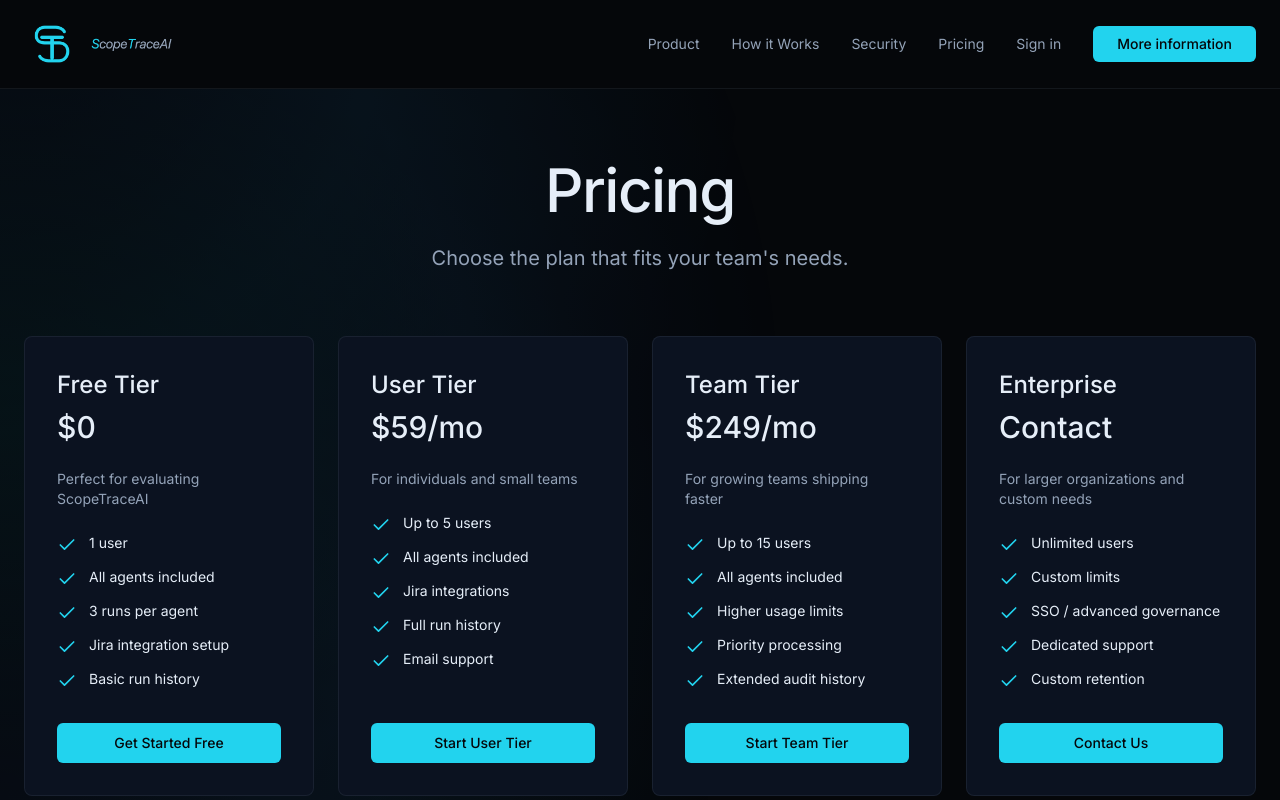
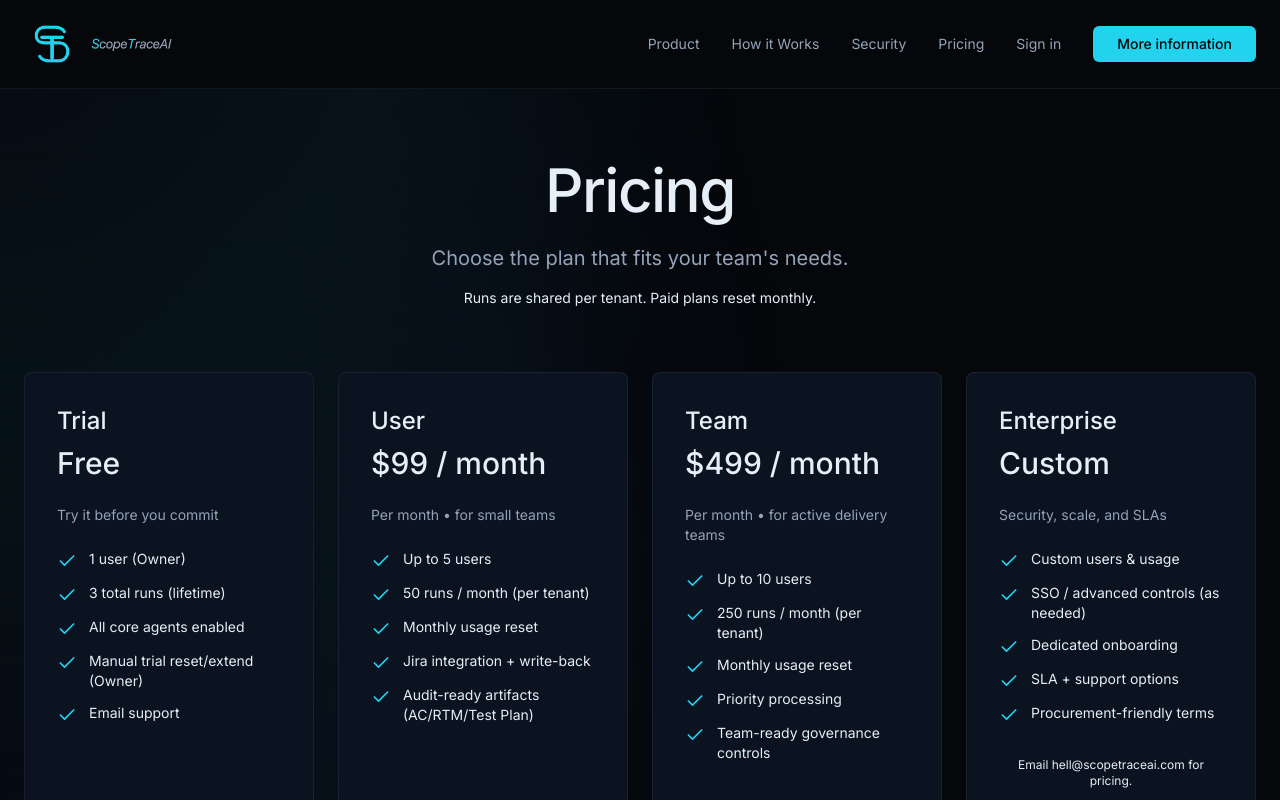
Before and after one commit to frankerr9189/scopetrace-ai-website, a Next.js app: page /pricing in a window 1280 px wide. Shown: the top 800 px of the page. Built offline with nearby package versions, Linux system fonts and the light colour scheme; no server answers.

Commit message:
Pricing Page changes

```diff
--- a/components/PricingPage.tsx
+++ b/components/PricingPage.tsx
@@ -17,66 +17,67 @@ export default function PricingPage() {
 
   const plans = [
     {
-      name: "Free Tier",
-      price: "$0",
-      subtitle: "Perfect for evaluating ScopeTraceAI",
+      name: "Trial",
+      price: "Free",
+      subtitle: "Try it before you commit",
       bullets: [
-        "1 user",
-        "All agents included",
-        "3 runs per agent",
-        "Jira integration setup",
-        "Basic run history"
+        "1 user (Owner)",
+        "3 total runs (lifetime)",
+        "All core agents enabled",
+        "Manual trial reset/extend (Owner)",
+        "Email support"
       ],
-      buttonText: "Get Started Free",
+      buttonText: "Start free",
       buttonAction: registerUrl
     },
     {
-      name: "User Tier",
-      price: "$59/mo",
-      subtitle: "For individuals and small teams",
+      name: "User",
+      price: "$99 / month",
+      subtitle: "Per month • for small teams",
       bullets: [
         "Up to 5 users",
-        "All agents included",
-        "Jira integrations",
-        "Full run history",
-        "Email support"
+        "50 runs / month (per tenant)",
+        "Monthly usage reset",
+        "Jira integration + write-back",
+        "Audit-ready artifacts (AC/RTM/Test Plan)"
       ],
-      buttonText: "Start User Tier",
+      buttonText: "Start User",
       buttonAction: registerUrl
     },
     {
-      name: "Team Tier",
-      price: "$249/mo",
-      subtitle: "For growing teams shipping faster",
+      name: "Team",
+      price: "$499 / month",
+      subtitle: "Per month • for active delivery teams",
       bullets: [
-        "Up to 15 users",
-        "All agents included",
-        "Higher usage limits",
+        "Up to 10 users",
+        "250 runs / month (per tenant)",
+        "Monthly usage reset",
         "Priority processing",
-        "Extended audit history"
+        "Team-ready governance controls"
       ],
-      buttonText: "Start Team Tier",
+      buttonText: "Start Team",
       buttonAction: registerUrl
     },
     {
       name: "Enterprise",
-      price: "Contact",
-      subtitle: "For larger organizations and custom needs",
+      price: "Custom",
+      subtitle: "Security, scale, and SLAs",
       bullets: [
-        "Unlimited users",
-        "Custom limits",
-        "SSO / advanced governance",
-        "Dedicated support",
-        "Custom retention"
+        "Custom users & usage",
+        "SSO / advanced controls (as needed)",
+        "Dedicated onboarding",
+        "SLA + support options",
+        "Procurement-friendly terms"
       ],
-      buttonText: "Contact Us",
-      buttonAction: "mailto:hello@scopetraceai.com?subject=ScopeTraceAI%20Enterprise%20Inquiry"
+      buttonText: "Contact sales",
+      buttonAction: "mailto:hell@scopetraceai.com?subject=ScopeTraceAI%20Enterprise%20Pricing",
+      note: "Email hell@scopetraceai.com for pricing."
     }
   ];
 
   const faqs = [
     {
-      question: "Do I need a credit card for Free Tier?",
+      question: "Do I need a credit card for Trial?",
       answer: "No."
     },
     {
@@ -90,6 +91,10 @@ export default function PricingPage() {
     {
       question: "How do you protect customer data?",
       answer: "We do not sell or share your data; see Privacy Policy."
+    },
+    {
+      question: "What is a run?",
+      answer: "A run is one completed agent execution that produces a new artifact."
     }
   ];
 
@@ -126,6 +131,9 @@ export default function PricingPage() {
               <p className="text-xl text-muted-foreground mb-4 max-w-3xl mx-auto">
                 Choose the plan that fits your team's needs.
               </p>
+              <p className="text-sm text-muted-foreground/80 max-w-2xl mx-auto">
+                Runs are shared per tenant. Paid plans reset monthly.
+              </p>
             </header>
 
             {/* Pricing Cards */}
@@ -139,15 +147,9 @@ export default function PricingPage() {
                     {plan.name}
                   </h3>
                   <div className="mb-4">
-                    {plan.price === "Contact" ? (
-                      <div className="text-3xl font-medium text-foreground mb-2">
-                        {plan.price}
-                      </div>
-                    ) : (
-                      <div className="text-3xl font-medium text-foreground mb-2">
-                        {plan.price}
-                      </div>
-                    )}
+                    <div className="text-3xl font-medium text-foreground mb-2">
+                      {plan.price}
+                    </div>
                   </div>
                   <p className="text-sm text-muted-foreground mb-6">
                     {plan.subtitle}
@@ -160,6 +162,11 @@ export default function PricingPage() {
                       </li>
                     ))}
                   </ul>
+                  {plan.note && (
+                    <p className="text-xs text-muted-foreground/70 mb-4 text-center">
+                      {plan.note}
+                    </p>
+                  )}
                   {plan.buttonAction.startsWith("mailto:") ? (
                     <a
                       href={plan.buttonAction}
```
